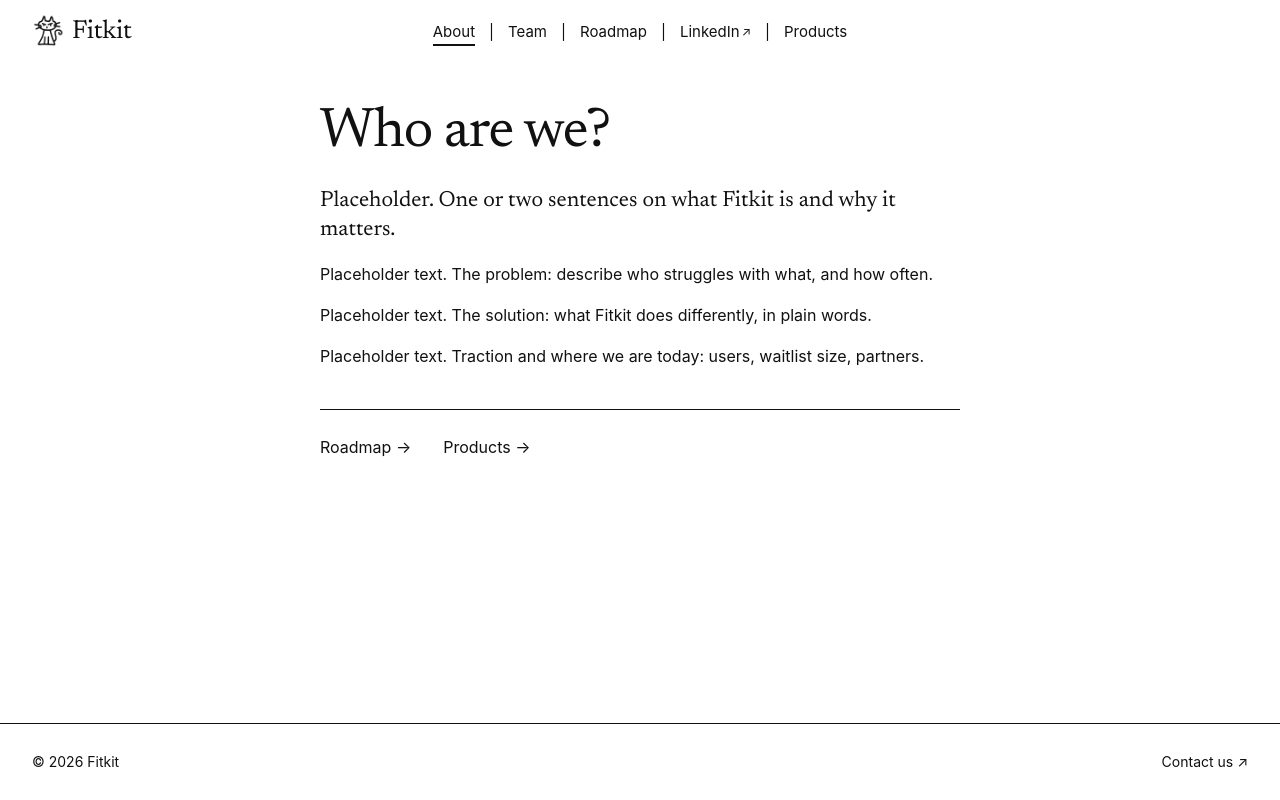
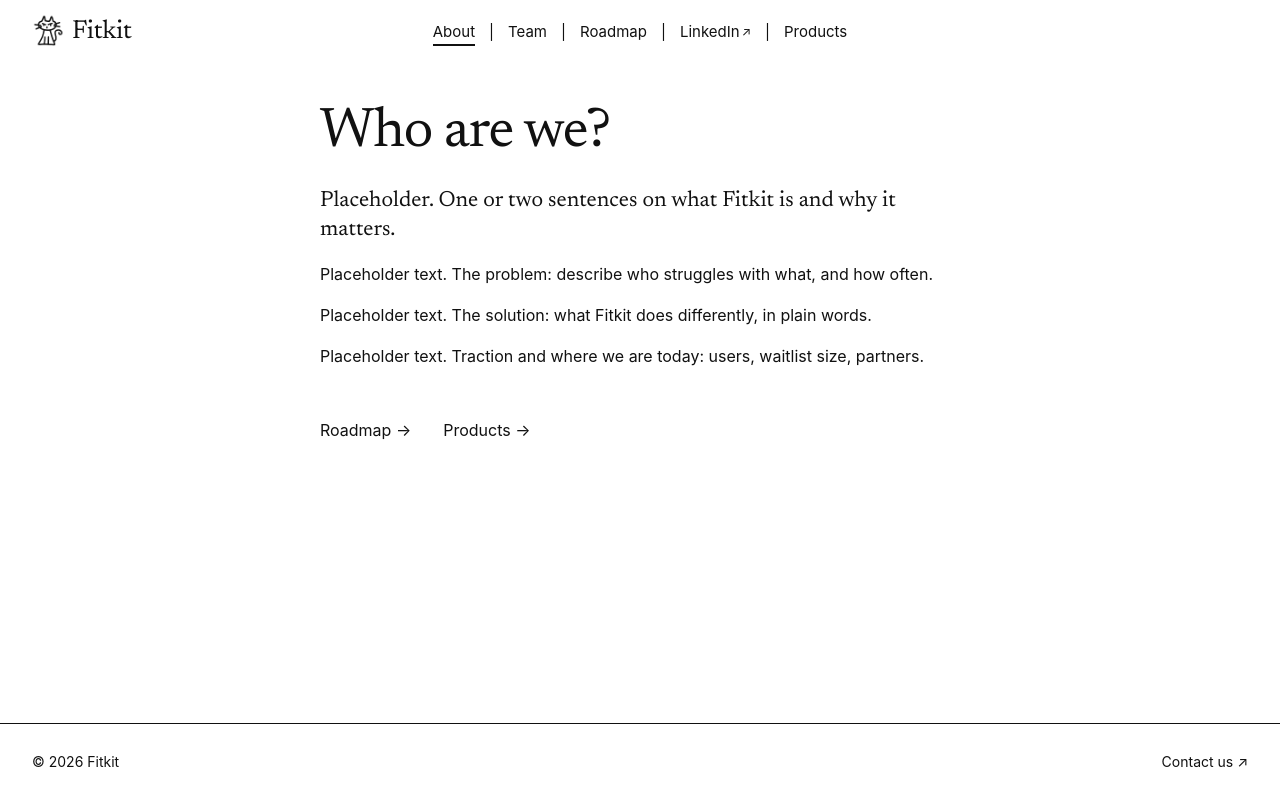
Before and after one commit to kostiyabahrii-sudo/fitkit-investors, a React (Vite) app: page / in a window 1280 px wide. Built offline with nearby package versions, Linux system fonts and the light colour scheme; no server answers.

Commit message:
Remove separator line above next links on About page

```diff
--- a/src/index.css
+++ b/src/index.css
@@ -283,8 +283,6 @@ ol {
 
 .next {
   margin-top: 2.5rem;
-  padding-top: 1rem;
-  border-top: 1px solid var(--line);
   display: flex;
   flex-wrap: wrap;
   gap: 0 2rem;
```
